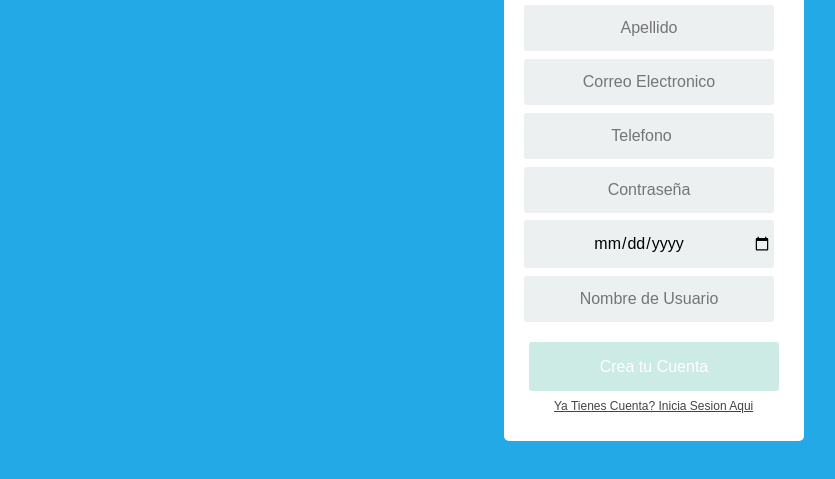
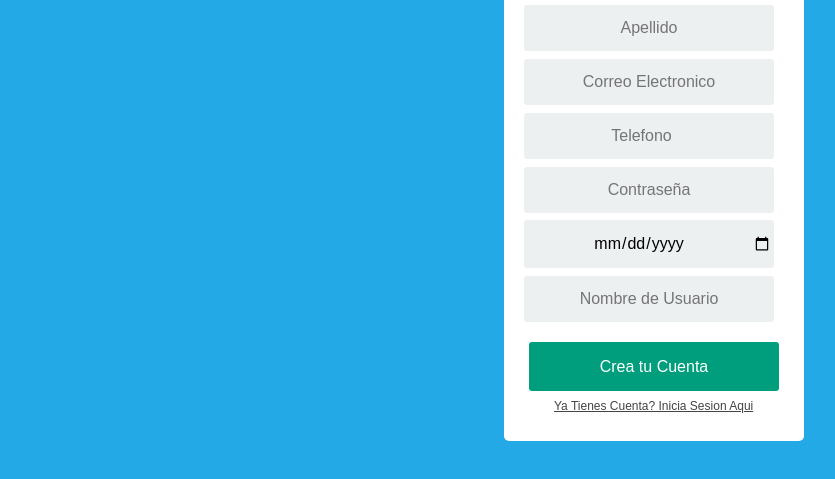
Before and after one commit to SAMontoyaG/SoundScape, a plain HTML site: page Pages/SIGN UP.html in a window 1280 px wide. Shown: the part 219-698 px from the top of the page, without its empty margins (26-861 px from the left). Drawn offline with Linux system fonts and the light colour scheme.

Commit message:
pag sign up modified

```diff
--- a/CSS/stylesup.css
+++ b/CSS/stylesup.css
@@ -56,7 +56,7 @@ body {
     }
     .btn {
         border: 2px solid transparent;
-        background-color: rgba(0, 158, 124, 0.204);
+        background-color: rgb(0, 158, 124 );
         color: #ffffff;
         font-size: 16px;
         line-height: 25px;
```
